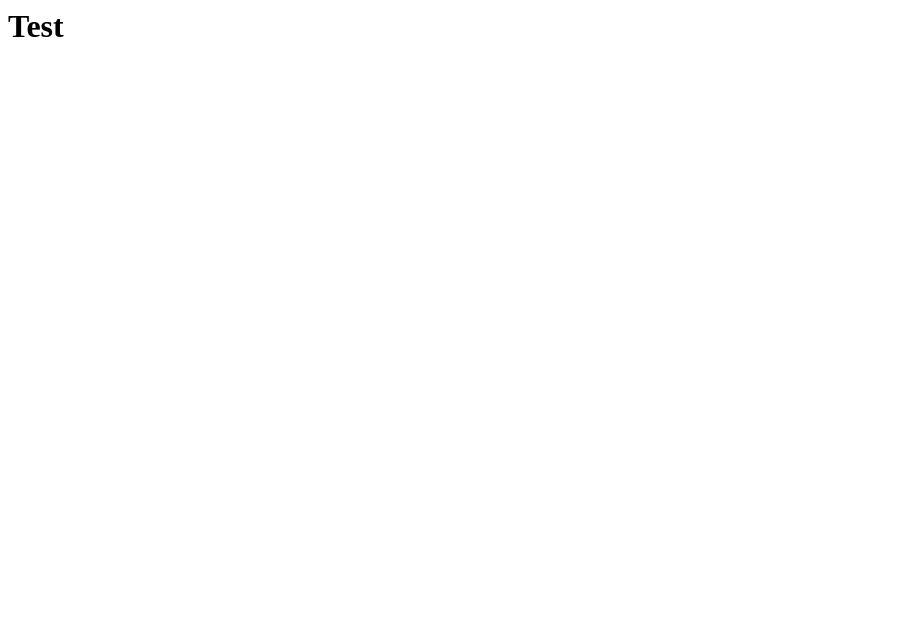
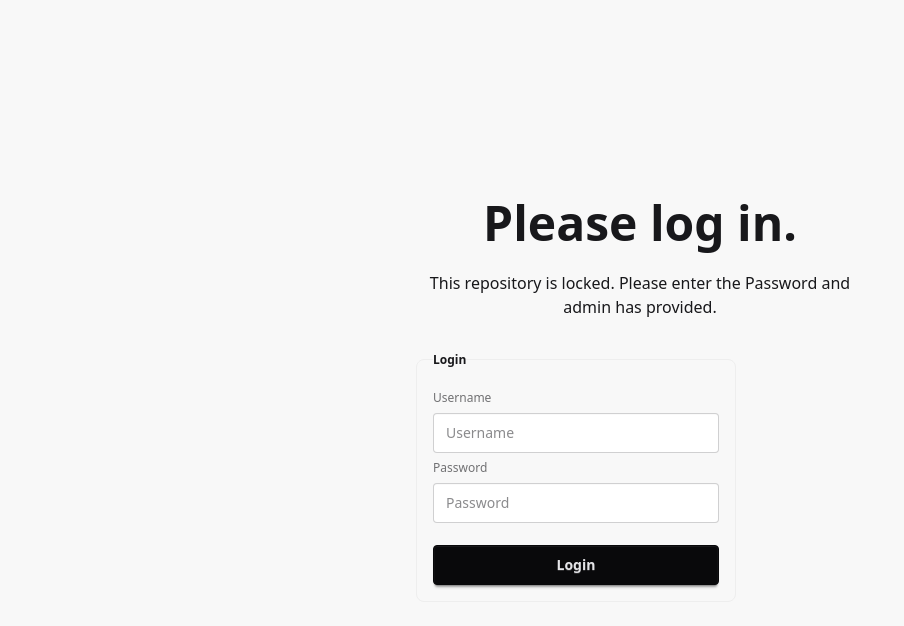
Before and after one commit to intensed-dev/schulclub-svg, a website: page index.html in a window 1280 px wide. Shown: the whole page, without its empty margins (0-904 px from the left). Drawn offline with nearby package versions, Linux system fonts and the light colour scheme.

Commit message:
Create a login page structure in index.html
Added a complete HTML structure for a login page with styling and scripts.

```diff
--- a/index.html
+++ b/index.html
@@ -1 +1,43 @@
-<h1>Test</h1>
+<!DOCTYPE html>
+<html lang="en">
+<head>
+    <meta charset="UTF-8">
+    <meta name="viewport" content="width=device-width, initial-scale=1.0">
+    <title>Login. | Schulclub SVG Generator</title>
+
+    <link href="https://cdn.jsdelivr.net/npm/daisyui@5" rel="stylesheet" type="text/css" />
+    <script src="https://cdn.jsdelivr.net/npm/@tailwindcss/browser@4"></script>
+    <link href="https://cdn.jsdelivr.net/npm/daisyui@5/themes.css" rel="stylesheet" type="text/css" />
+    <link rel="stylesheet" href="https://cdnjs.cloudflare.com/ajax/libs/font-awesome/7.3.1/css/all.min.css" >
+</head>
+<body>
+
+<div class="hero bg-base-200 min-h-screen">
+  <div class="hero-content text-center">
+    <div class="max-w-md">
+      <h1 class="text-5xl font-bold">Please log in.</h1>
+      <p class="py-6">
+        This repository is locked. Please enter the Password and admin has provided.
+      </p>
+
+      <fieldset class="fieldset bg-base-200 border-base-300 rounded-box w-xs border p-4">
+        <legend class="fieldset-legend">Login</legend>
+
+        <!-- Username -->
+        <label class="label">Username</label>
+        <input type="text" class="input" placeholder="Username" id="username" />
+
+        <!-- Password -->
+        <label class="label">Password</label>
+        <input type="password" class="input" placeholder="Password" id="password" />
+
+        <!-- Login -->
+        <button class="btn btn-neutral mt-4" id="login">Login</button>
+      </fieldset>
+
+    </div>
+  </div>
+</div>
+
+</body>
+</html>
```
